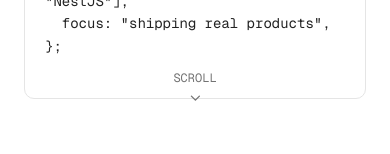
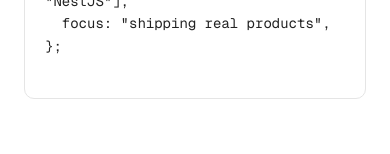
Before and after one commit to JaimeGonz/jaimegonz-portfolio, a Next.js app: page / in a window 390 px wide. Shown: the part 690-844 px from the top of the page. Built offline with nearby package versions, Linux system fonts and the light colour scheme.

Commit message:
fix: use dvh instead of vh for mobile browser chrome, hide scroll indicator on mobile

```diff
--- a/src/components/contact.tsx
+++ b/src/components/contact.tsx
@@ -5,7 +5,7 @@
   return (
     <section
       id="contact"
-      className="min-h-[75vh] flex flex-col items-center justify-center px-6 max-w-7xl mx-auto py-20 text-center"
+      className="min-h-[75dvh] flex flex-col items-center justify-center px-6 max-w-7xl mx-auto py-20 text-center"
     >
       <p className="text-xs font-mono font-semibold tracking-widest text-muted-foreground uppercase mb-4">
         Get in touch
--- a/src/components/hero.tsx
+++ b/src/components/hero.tsx
@@ -5,7 +5,7 @@
   return (
     <section
       id="home"
-      className="relative min-h-[90vh] grid grid-cols-1 md:grid-cols-2 gap-10 items-center px-6 max-w-7xl mx-auto"
+      className="relative min-h-[90dvh] grid grid-cols-1 md:grid-cols-2 gap-10 items-center px-6 max-w-7xl mx-auto"
     >
       <div>
         <p className="text-xs font-mono text-muted-foreground mt-5 mb-0">
@@ -39,7 +39,7 @@
       <a
         href="#projects"
         aria-label="Scroll to projects"
-        className="absolute bottom-6 left-1/2 -translate-x-1/2 flex flex-col items-center gap-1 text-xs font-mono text-muted-foreground animate-bounce motion-reduce:animate-none"
+        className="hidden md:flex absolute bottom-6 left-1/2 -translate-x-1/2 flex-col items-center gap-1 text-xs font-mono text-muted-foreground animate-bounce motion-reduce:animate-none"
       >
         SCROLL
         <ChevronDown className="h-4 w-4" />
```
